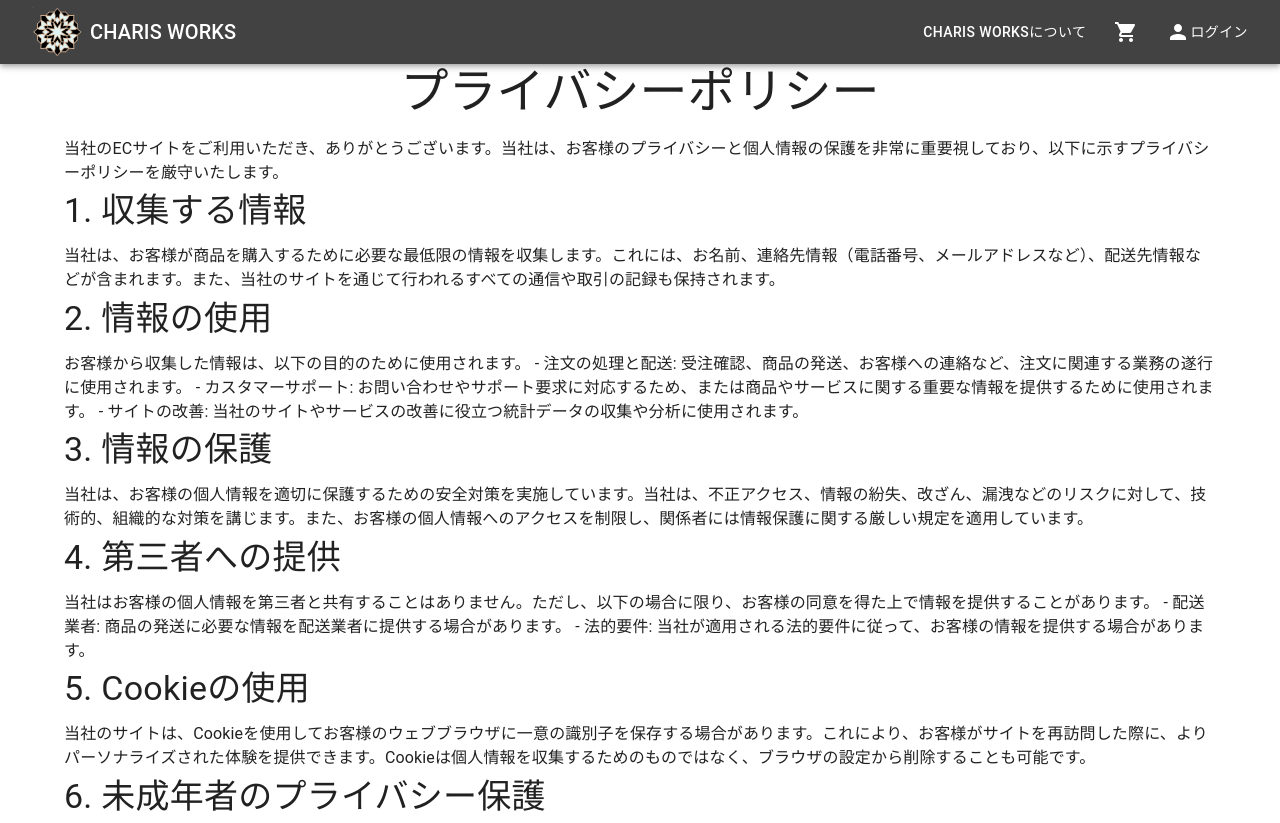
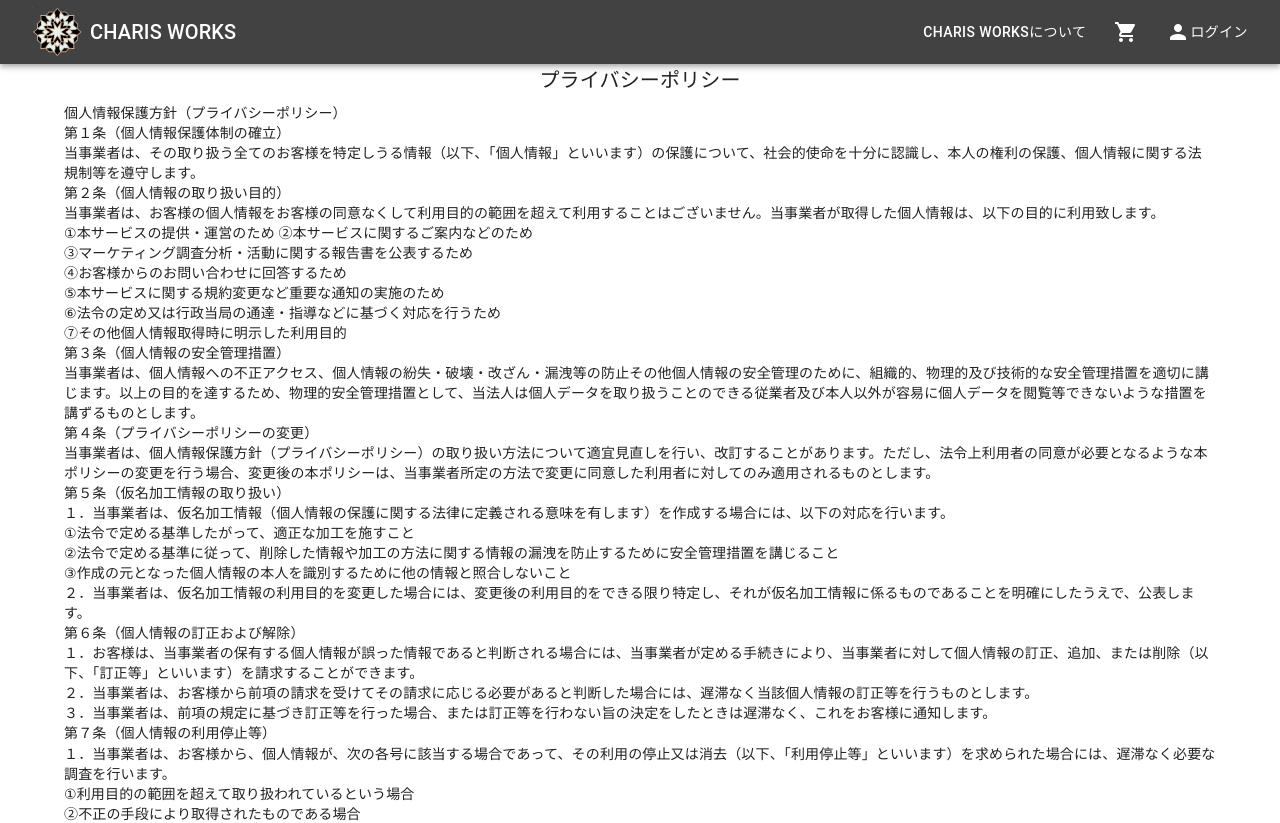
Before and after one commit to WhatACotton/CharisWorks-FrontEnd, a Next.js app: page /privacy_policy in a window 1280 px wide. Shown: the top 823 px of the page. Built offline with nearby package versions, Linux system fonts and the light colour scheme.

Commit message:
update privacy_policy,kiyau

```diff
--- a/src/pages/privacy_policy.tsx
+++ b/src/pages/privacy_policy.tsx
@@ -14,65 +14,101 @@ const Privacy_Policy = () => {
         <CssBaseline />
         <Header />
         <Container maxWidth="lg">
-          <Typography variant="h3" component="h2" gutterBottom align="center">
+          <Typography variant="h6" component="h2" gutterBottom align="center">
             プライバシーポリシー
           </Typography>
-          <Typography variant="body1" gutterBottom>
-            当社のECサイトをご利用いただき、ありがとうございます。当社は、お客様のプライバシーと個人情報の保護を非常に重要視しており、以下に示すプライバシーポリシーを厳守いたします。
-          </Typography>
-          <Typography variant="h4" component="h3" gutterBottom>
-            1. 収集する情報
-          </Typography>
-          <Typography variant="body1" gutterBottom>
-            当社は、お客様が商品を購入するために必要な最低限の情報を収集します。これには、お名前、連絡先情報（電話番号、メールアドレスなど）、配送先情報などが含まれます。また、当社のサイトを通じて行われるすべての通信や取引の記録も保持されます。
-          </Typography>
-          <Typography variant="h4" component="h3" gutterBottom>
-            2. 情報の使用
-          </Typography>
-          <Typography variant="body1" gutterBottom>
-            お客様から収集した情報は、以下の目的のために使用されます。 -
-            注文の処理と配送:
-            受注確認、商品の発送、お客様への連絡など、注文に関連する業務の遂行に使用されます。
-            - カスタマーサポート:
-            お問い合わせやサポート要求に対応するため、または商品やサービスに関する重要な情報を提供するために使用されます。
-            - サイトの改善:
-            当社のサイトやサービスの改善に役立つ統計データの収集や分析に使用されます。
-          </Typography>
-          <Typography variant="h4" component="h3" gutterBottom>
-            3. 情報の保護
-          </Typography>
-          <Typography variant="body1" gutterBottom>
-            当社は、お客様の個人情報を適切に保護するための安全対策を実施しています。当社は、不正アクセス、情報の紛失、改ざん、漏洩などのリスクに対して、技術的、組織的な対策を講じます。また、お客様の個人情報へのアクセスを制限し、関係者には情報保護に関する厳しい規定を適用しています。
-          </Typography>
-          <Typography variant="h4" component="h3" gutterBottom>
-            4. 第三者への提供
-          </Typography>
-          <Typography variant="body1" gutterBottom>
-            当社はお客様の個人情報を第三者と共有することはありません。ただし、以下の場合に限り、お客様の同意を得た上で情報を提供することがあります。
-            - 配送業者:
-            商品の発送に必要な情報を配送業者に提供する場合があります。 -
-            法的要件:
-            当社が適用される法的要件に従って、お客様の情報を提供する場合があります。
-          </Typography>
-          <Typography variant="h4" component="h3" gutterBottom>
-            5. Cookieの使用
-          </Typography>
-          <Typography variant="body1" gutterBottom>
-            当社のサイトは、Cookieを使用してお客様のウェブブラウザに一意の識別子を保存する場合があります。これにより、お客様がサイトを再訪問した際に、よりパーソナライズされた体験を提供できます。Cookieは個人情報を収集するためのものではなく、ブラウザの設定から削除することも可能です。
-          </Typography>
-          <Typography variant="h4" component="h3" gutterBottom>
-            6. 未成年者のプライバシー保護
-          </Typography>
-          <Typography variant="body1" gutterBottom>
-            当社のサービスは、未成年者にも提供されていますが、未成年者の個人情報を意図的に収集することはありません。未成年者が当社のサービスを利用する場合は、保護者の同意を得ることをお勧めします。
-          </Typography>
-          <Typography variant="h4" component="h3" gutterBottom>
-            7. プライバシーポリシーの変更
-          </Typography>
-          <Typography variant="body1" gutterBottom>
-            当社は、プライバシーポリシーを変更する場合があります。重要な変更がある場合は、当社のウェブサイト上で通知を行います。プライバシーポリシーの変更があった場合には、変更が適用される前にお客様からの同意を得ることもあります。
-            最後に、当社はお客様の個人情報を適切に保護し、慎重に取り扱います。お客様のプライバシーに対する信頼を築くために、当社は最善の努力を尽くします。
-            もし、プライバシーポリシーに関する質問や懸念がある場合は、お気軽にお問い合わせください。ご協力とご理解に感謝いたします。
+          <Typography variant="body2">
+            個人情報保護方針（プライバシーポリシー）
+            <br />
+            第１条（個人情報保護体制の確立）
+            <br />
+            当事業者は、その取り扱う全てのお客様を特定しうる情報（以下、「個人情報」といいます）の保護について、社会的使命を十分に認識し、本人の権利の保護、個人情報に関する法規制等を遵守します。
+            <br />
+            第２条（個人情報の取り扱い目的）
+            <br />
+            当事業者は、お客様の個人情報をお客様の同意なくして利用目的の範囲を超えて利用することはございません。当事業者が取得した個人情報は、以下の目的に利用致します。
+            <br />
+            ①本サービスの提供・運営のため ②本サービスに関するご案内などのため
+            <br />
+            ③マーケティング調査分析・活動に関する報告書を公表するため
+            <br />
+            ④お客様からのお問い合わせに回答するため
+            <br />
+            ⑤本サービスに関する規約変更など重要な通知の実施のため
+            <br />
+            ⑥法令の定め又は行政当局の通達・指導などに基づく対応を行うため
+            <br />
+            ⑦その他個人情報取得時に明示した利用目的
+            <br />
+            第３条（個人情報の安全管理措置）
+            <br />
+            当事業者は、個人情報への不正アクセス、個人情報の紛失・破壊・改ざん・漏洩等の防止その他個人情報の安全管理のために、組織的、物理的及び技術的な安全管理措置を適切に講じます。以上の目的を達するため、物理的安全管理措置として、当法人は個人データを取り扱うことのできる従業者及び本人以外が容易に個人データを閲覧等できないような措置を講ずるものとします。
+            <br />
+            第４条（プライバシーポリシーの変更）
+            <br />
+            当事業者は、個人情報保護方針（プライバシーポリシー）の取り扱い方法について適宜見直しを行い、改訂することがあります。ただし、法令上利用者の同意が必要となるような本ポリシーの変更を行う場合、変更後の本ポリシーは、当事業者所定の方法で変更に同意した利用者に対してのみ適用されるものとします。
+            <br />
+            第５条（仮名加工情報の取り扱い）
+            <br />
+            １．当事業者は、仮名加工情報（個人情報の保護に関する法律に定義される意味を有します）を作成する場合には、以下の対応を行います。
+            <br />
+            ①法令で定める基準したがって、適正な加工を施すこと
+            <br />
+            ②法令で定める基準に従って、削除した情報や加工の方法に関する情報の漏洩を防止するために安全管理措置を講じること
+            <br />
+            ③作成の元となった個人情報の本人を識別するために他の情報と照合しないこと
+            <br />
+            ２．当事業者は、仮名加工情報の利用目的を変更した場合には、変更後の利用目的をできる限り特定し、それが仮名加工情報に係るものであることを明確にしたうえで、公表します。
+            <br />
+            第６条（個人情報の訂正および解除）
+            <br />
+            １．お客様は、当事業者の保有する個人情報が誤った情報であると判断される場合には、当事業者が定める手続きにより、当事業者に対して個人情報の訂正、追加、または削除（以下、「訂正等」といいます）を請求することができます。
+            <br />
+            ２．当事業者は、お客様から前項の請求を受けてその請求に応じる必要があると判断した場合には、遅滞なく当該個人情報の訂正等を行うものとします。
+            <br />
+            ３．当事業者は、前項の規定に基づき訂正等を行った場合、または訂正等を行わない旨の決定をしたときは遅滞なく、これをお客様に通知します。
+            <br />
+            第７条（個人情報の利用停止等）
+            <br />
+            １．当事業者は、お客様から、個人情報が、次の各号に該当する場合であって、その利用の停止又は消去（以下、「利用停止等」といいます）を求められた場合には、遅滞なく必要な調査を行います。
+            <br />
+            ①利用目的の範囲を超えて取り扱われているという場合
+            <br />
+            ②不正の手段により取得されたものである場合
+            <br />
+            ③違法な第三者提供がなされた場合 ④不適正な利用がなされた場合
+            <br />
+            ⑤当事業者が個人情報を利用する必要がなくなった場合
+            <br />
+            ⑥法令により当事業者が個人情報の漏洩等により個人情報保護委員会への報告を要する事態が生じた場合
+            <br />
+            ⑦その他お客様の権利または正当な利益が害される恐れがある場合
+            <br />
+            ２．前項の調査結果に基づき、その請求に応じる必要があると判断した場合には、遅滞なく、当該個人情報の利用停止等を行います。
+            <br />
+            ３．当事業者は、前項の規定に基づき利用停止等を行った場合、または利用停止等を行わない旨の決定をしたときは、遅滞なく、これをお客様に通知します。
+            <br />
+            ４．前二項にかかわらず、利用停止等に多額の費用を有する場合その他利用停止等を行うことが困難な場合であって、お客様の権利利益を保護するために必要なこれに代わるべき措置をとれる場合は、この代替案を講じるものとします。
+            <br />
+            第８条（個人情報の開示）
+            <br />
+            １．当事業者は、お客様より個人情報の開示を求められたときには、お客様本人に対し、書面又は電磁的記録の提供により遅滞なくこれを開示します。ただし、開示することにより次のいずれかに該当する場合は、その全部または一部を開示しないこともあり、開示しない決定をした場合には、その旨を遅滞なく通知します。また、開示に多額の費用を要する場合等ご本人から指定された開示方法による開示が困難な場合は、書面での開示となります。
+            <br />
+            ①本人または第三者の生命、身体、財産その他の権利利益を害する恐れがある場合
+            <br />
+            ②当事業者の業務の適正な実施に著しい支障を及ぼす恐れがある場合
+            <br />
+            ③その他法令に違反することとなる場合
+            <br />
+            ④法令で開示義務が除外されている場合
+            <br />
+            ２．個人情報の開示に関しては、１件当たり１，０００円の手数料をご負担いただきますので予めご了承ください。
+            <br />
+            第９条（お問い合わせ）
+            <br />
+            本ポリシーに関するご意見、ご質問、苦情の申し出その他お客様情報の取り扱いに関するお問い合わせは、contact@charis.worksまでお願い致します。
+            <br />
+            〇〇年〇〇月〇〇日制定
           </Typography>
         </Container>
         <Footer />
```
Also changed, not shown: src/components/signupForm.tsx (+129 -144 lines).
